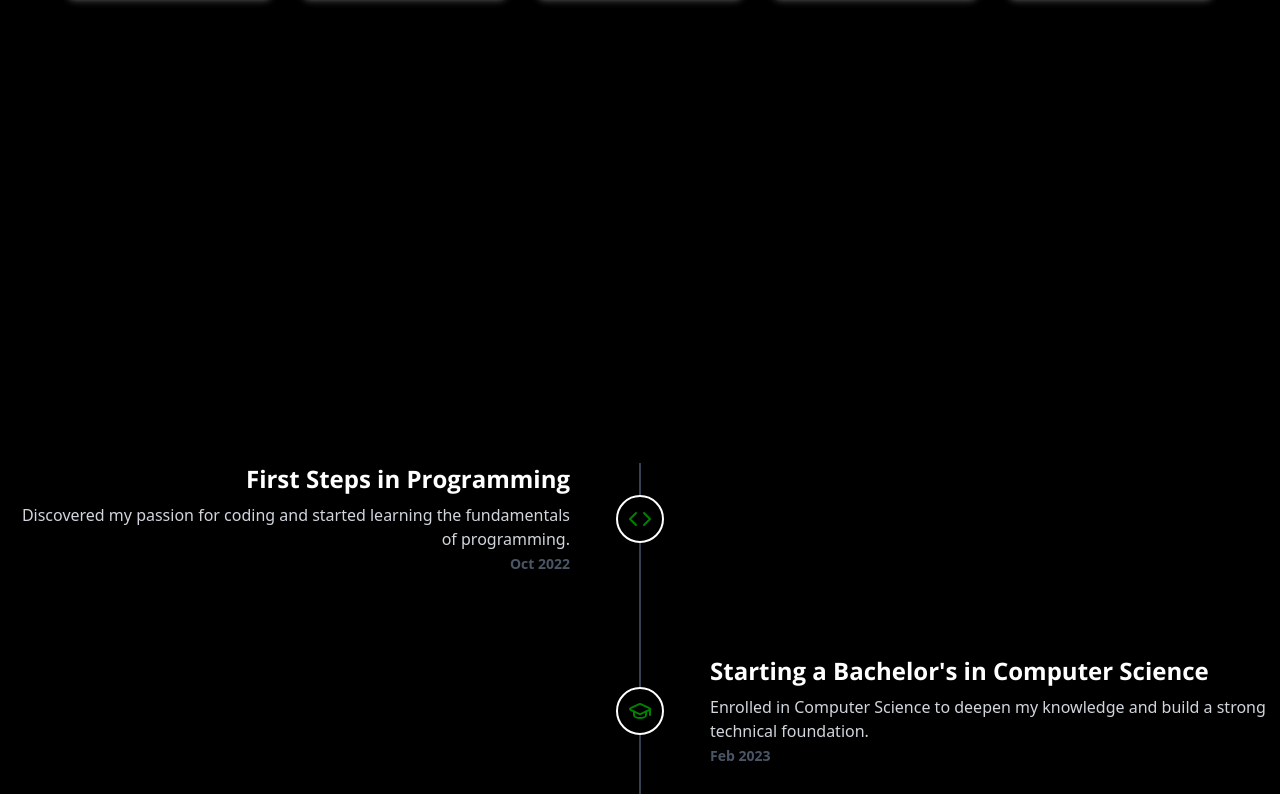
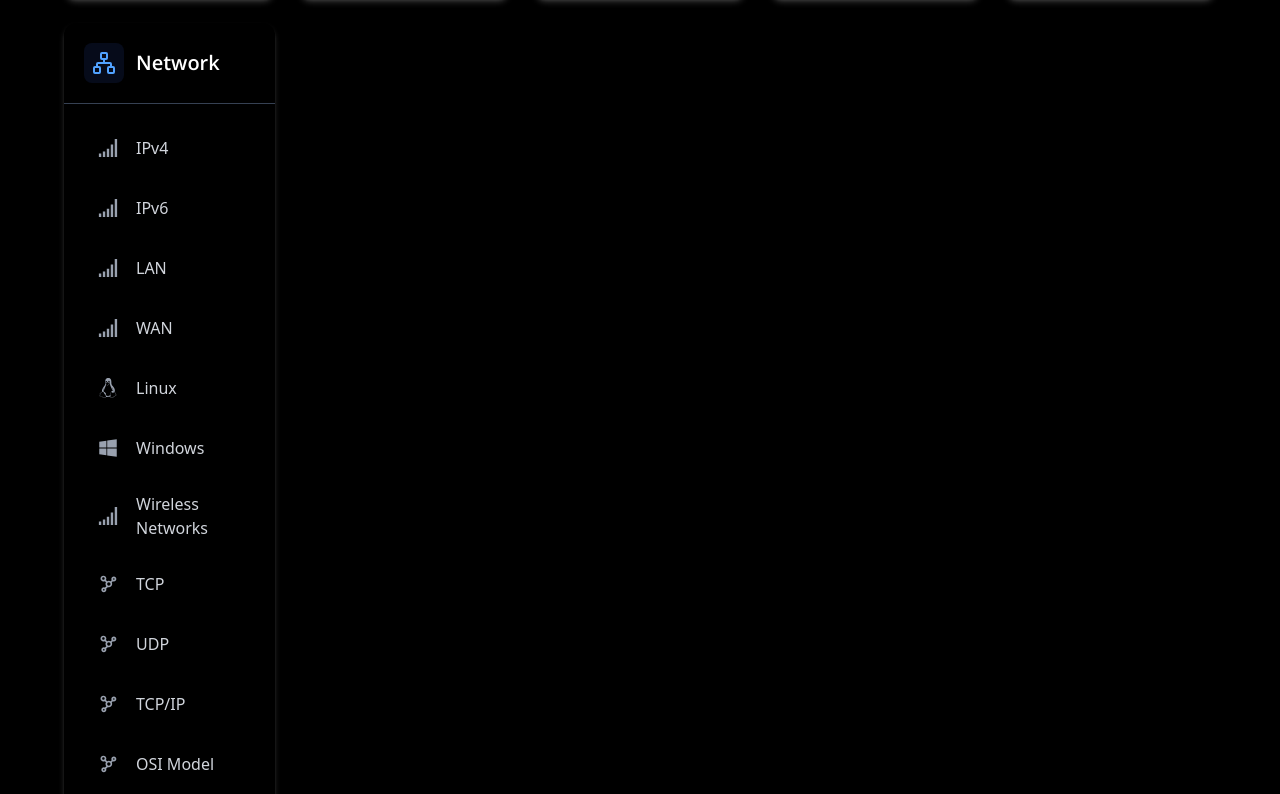
Before and after one commit to Ga5000/Portfolio, a React (Vite) app: page / in a window 1280 px wide. Shown: the part 1386-2180 px from the top of the page. Built offline with nearby package versions, Linux system fonts and the light colour scheme.

Commit message:
Added Network as a skill.

```diff
--- a/src/data/skillsData.ts
+++ b/src/data/skillsData.ts
@@ -1,9 +1,11 @@
-// skills.ts
+
 import { Skill } from "./interfaces";
-import { SiSpringboot, SiTypescript, SiMinio, SiVercel, SiRender, SiRailway, SiApachemaven, SiPostman} from "react-icons/si";
-import {FaGitAlt, FaGithub,  FaReact, FaJava, FaAws,  FaDocker  } from "react-icons/fa";
+import { SiSpringboot, SiTypescript, SiMinio, SiVercel, SiRender, SiRailway, SiApachemaven, SiPostman } from "react-icons/si";
+import { FaGitAlt, FaGithub, FaReact, FaJava, FaAws, FaDocker, FaLinux, FaWindows } from "react-icons/fa";
 import { IoLogoJavascript } from "react-icons/io5";
-import { DiMysql,  DiPostgresql } from "react-icons/di";
+import { DiMysql, DiPostgresql } from "react-icons/di";
+import { GiNetworkBars } from "react-icons/gi";
+import { BiNetworkChart } from "react-icons/bi";
 
 const skills: Skill[] = [
   {
@@ -91,6 +93,62 @@ const skills: Skill[] = [
     name: "PostgreSQL",
     type: "database",
   },
+  // New Network Skills
+  {
+    image: GiNetworkBars,
+    name: "IPv4",
+    type: "network",
+  },
+  {
+    image: GiNetworkBars,
+    name: "IPv6",
+    type: "network",
+  },
+  {
+    image: GiNetworkBars,
+    name: "LAN",
+    type: "network",
+  },
+  {
+    image: GiNetworkBars,
+    name: "WAN",
+    type: "network",
+  },
+  {
+    image: FaLinux,
+    name: "Linux",
+    type: "network",
+  },
+  {
+    image: FaWindows,
+    name: "Windows",
+    type: "network",
+  },
+  {
+    image: GiNetworkBars,
+    name: "Wireless Networks",
+    type: "network",
+  },
+  {
+    image: BiNetworkChart,
+    name: "TCP",
+    type: "network",
+  },
+  {
+    image: BiNetworkChart,
+    name: "UDP",
+    type: "network",
+  },
+  {
+    image: BiNetworkChart,
+    name: "TCP/IP",
+    type: "network",
+  },
+  {
+    image: BiNetworkChart,
+    name: "OSI Model",
+    type: "network",
+  },
 ];
 
 export default skills;
--- a/src/sections/Skills.tsx
+++ b/src/sections/Skills.tsx
@@ -3,7 +3,7 @@ import { Skill } from '../data/interfaces';
 import skills from '../data/skillsData';
 import { FontAwesomeIcon } from "@fortawesome/react-fontawesome";
 import { IconType } from "react-icons";
-import { Cloud, Server, Bolt, Monitor, Database } from "lucide-react";
+import { Cloud, Server, Bolt, Monitor, Database, NetworkIcon } from "lucide-react";
 
 interface SkillsProps {
   darkMode?: boolean;
@@ -17,14 +17,16 @@ function Skills({ darkMode }: SkillsProps): JSX.Element {
     "DevOps & Deploy": skills.filter((skill) => skill.type === "devops & deploy"),
     "Tools": skills.filter((skill) => skill.type === "tools"),
     "DataBases": skills.filter((skill) => skill.type === "database"),
+    "Network": skills.filter((skill) => skill.type === "network"),
   };
 
   const categoryIcons = {
-  "Back-end": { Icon: Server, color: darkMode ? "text-green-400" : "text-green-600", bgColor: darkMode ? "bg-green-950/30" : "bg-green-50" },
+    "Back-end": { Icon: Server, color: darkMode ? "text-green-400" : "text-green-600", bgColor: darkMode ? "bg-green-950/30" : "bg-green-50" },
     "Front-end": { Icon: Monitor, color: darkMode ? "text-purple-400" : "text-purple-600", bgColor: darkMode ? "bg-purple-950/30" : "bg-purple-50" },
     "DevOps & Deploy": { Icon: Cloud, color: darkMode ? "text-orange-400" : "text-orange-600", bgColor: darkMode ? "bg-orange-950/30" : "bg-orange-50" },
     "Tools": { Icon: Bolt, color: darkMode ? "text-yellow-400" : "text-yellow-600", bgColor: darkMode ? "bg-yellow-950/30" : "bg-yellow-50" },
     "DataBases": { Icon: Database, color: darkMode ? "text-teal-400" : "text-teal-600", bgColor: darkMode ? "bg-teal-950/30" : "bg-teal-50" },
+    "Network": { Icon: NetworkIcon, color: darkMode ? "text-blue-400" : "text-blue-600", bgColor: darkMode ? "bg-blue-950/30" : "bg-blue-50" },
   };
 
   return (
@@ -39,7 +41,6 @@ function Skills({ darkMode }: SkillsProps): JSX.Element {
           }`} style={{marginRight: "1100px"}}>
             {language === "pt" ? "Habilidades" : "Skills"}
           </h2>
-
         </div>
 
         <div className="grid grid-cols-1 sm:grid-cols-2 lg:grid-cols-3 xl:grid-cols-5 gap-6">
```
